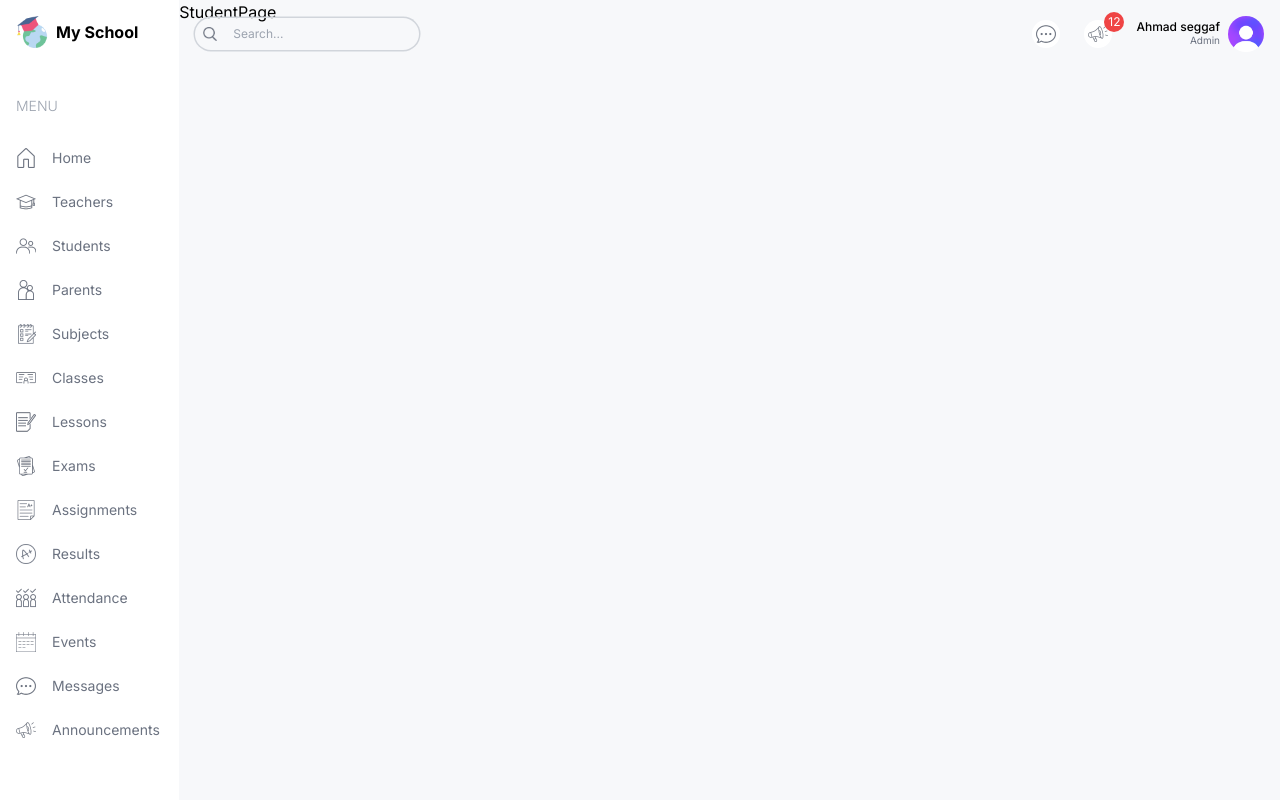
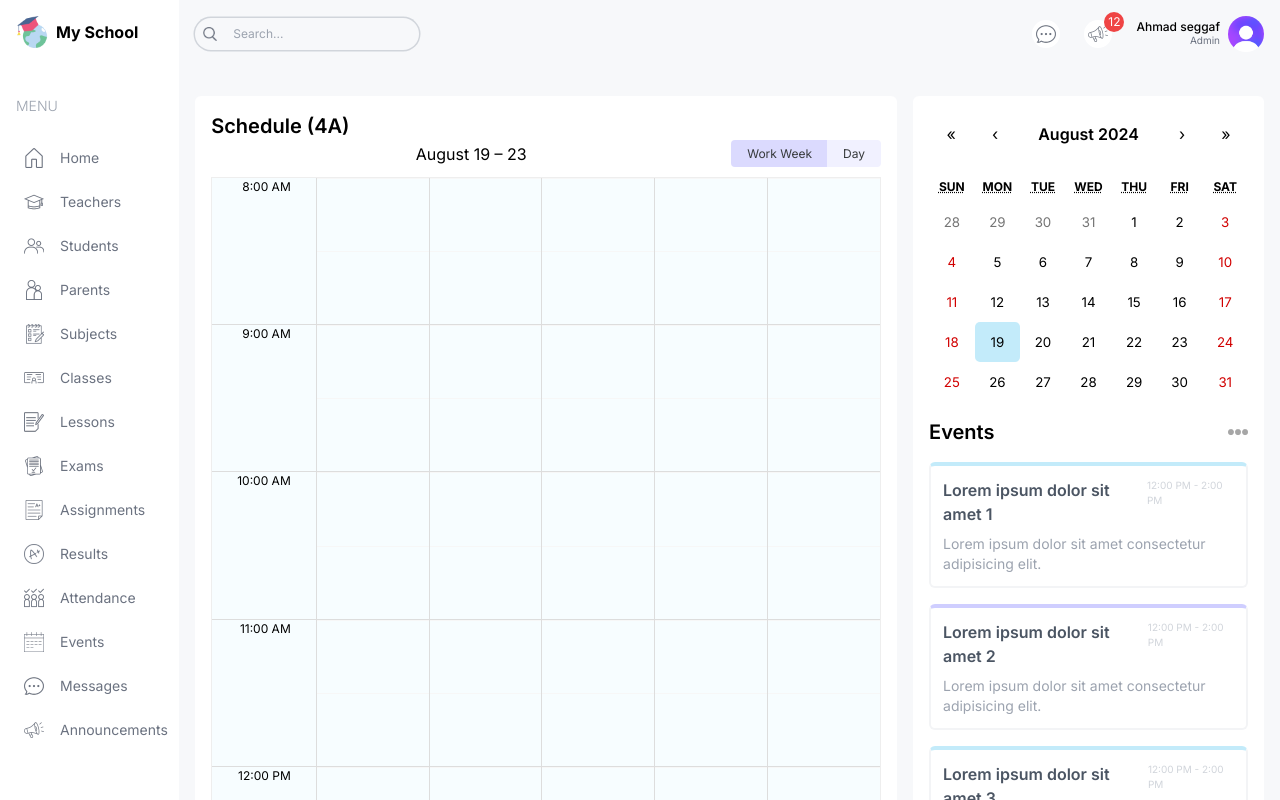
Before and after one commit to syukrontanzilah/school, a Next.js app: page /student in a window 1280 px wide. Shown: the top 800 px of the page. Built offline with nearby package versions, Linux system fonts and the light colour scheme.

Commit message:
add schedule calendar

```diff
--- a/package.json
+++ b/package.json
@@ -9,8 +9,10 @@
     "lint": "next lint"
   },
   "dependencies": {
+    "moment": "^2.30.1",
     "next": "14.2.5",
     "react": "^18",
+    "react-big-calendar": "^1.13.4",
     "react-calendar": "^5.0.0",
     "react-dom": "^18",
     "recharts": "^2.12.7"
@@ -18,6 +20,7 @@
   "devDependencies": {
     "@types/node": "^20",
     "@types/react": "^18",
+    "@types/react-big-calendar": "^1.8.9",
     "@types/react-dom": "^18",
     "eslint": "^8",
     "eslint-config-next": "14.2.5",
--- a/src/app/(dashboard)/student/page.tsx
+++ b/src/app/(dashboard)/student/page.tsx
@@ -1,8 +1,24 @@
+import Announcement from '@/components/Announcement'
+import BigCalendar from '@/components/BigCalendar'
+import CalendarEvent from '@/components/CalendarEvent'
 import React from 'react'
 
 const StudentPage = () => {
   return (
-    <div>StudentPage</div>
+    <div className='p-4 flex gap-4 flex-col xl:flex-row pt-24'>
+      {/* LEFT */}
+      <div className='w-full xl:w-2/3'>
+      <div className='h-full bg-white p-4 rounded-md'>
+        <h1 className='text-xl font-semibold'>Schedule (4A)</h1>
+        <BigCalendar/>
+      </div>
+      </div>
+      {/* RIGHT */}
+      <div className='w-full xl:w-1/3 flex flex-col gap-8'>
+      <CalendarEvent/>
+      <Announcement/>
+      </div>
+    </div>
   )
 }
 
--- a/src/app/globals.css
+++ b/src/app/globals.css
@@ -72,3 +72,92 @@
 .sidebar {
     scrollbar-width: none; /* Menyembunyikan scrollbar */
   }
+
+.rbc-btn-group:first-child{
+    display: none !important;
+}
+
+.rbd-toolbar-label{
+    text-align: right !important;
+    padding: 0px 20px !important;
+}
+
+.rbc-btn-group:last-child{
+   font-size: 12px;
+}
+
+.rbc-btn-group:last-child button{
+    border: none !important;
+    background-color: #f1f1ff !important;
+    /* margin-left: 2px !important; */
+ }
+.rbc-toolbar button.rbc-active{
+    background-color: #dbdafe !important;
+    box-shadow: none !important;
+}
+.rbc-time-view{
+    border-color: #eee !important;
+}
+.rbc-time-header{
+    display: none !important;
+}
+.rbc-time-content{
+    border: none !important;
+}
+
+.rbc-time-gutter.rbc-time-column{
+    font-size: 12px ;
+}
+
+.rbc-time-gutter.rbc-time-column .rbc-timeslot-group{
+    padding: 0px 20px !important;
+}
+
+.rbc-timeslot-group{
+    background-color: #f7fdff !important;
+}
+
+.rbc-day-slot{
+    font-size: 12px;
+}
+
+.rbc-event{
+    display:flex !important;
+    align-items: center !important;
+    justify-content: center !important;
+    border: none !important;
+    color: black !important;
+    padding: 10px !important;
+    margin: 5px !important;
+    width: 99% !important;
+}
+
+.rbc-event:nth-child(1) {
+    background-color: #e2f8ff !important;
+  }
+  .rbc-event:nth-child(2) {
+    background-color: #fefce8 !important;
+  }
+  .rbc-event:nth-child(3) {
+    background-color: #f2f1ff !important;
+  }
+  .rbc-event:nth-child(4) {
+    background-color: #fdf2fb !important;
+  }
+  .rbc-event:nth-child(5) {
+    background-color: #e2f8ff !important;
+  }
+  .rbc-event:nth-child(6) {
+    background-color: #fefce8 !important;
+  }
+  .rbc-event:nth-child(7) {
+    background-color: #f2f1ff !important;
+  }
+  .rbc-event:nth-child(8) {
+    background-color: #fdf2fb !important;
+  }
+
+  .rbc-event-label{
+    color: gray !important;
+    margin-bottom: 5px;
+  }
--- /dev/null
+++ b/src/components/BigCalendar.tsx
@@ -0,0 +1,38 @@
+"use client";
+
+import { Calendar, momentLocalizer, View, Views } from "react-big-calendar";
+import moment from "moment";
+import { calendarEvents } from "@/lib/data";
+import "react-big-calendar/lib/css/react-big-calendar.css";
+import { useEffect, useState } from "react";
+
+const localizer = momentLocalizer(moment);
+
+const BigCalendar = () => {
+  const [view, setView] = useState<View>(Views.WORK_WEEK);
+
+  const handleOnChangeView = (selectedView: View) => {
+    setView(selectedView);
+  };
+
+  useEffect(()=> {
+    console.log(calendarEvents)
+  },[])
+
+  return (
+    <Calendar
+      localizer={localizer}
+      events={calendarEvents}
+      startAccessor="start"
+      endAccessor="end"
+      views={["work_week", "day"]}
+      view={view}
+      style={{ height: "98%" }}
+      onView={handleOnChangeView}
+      min={new Date(2024, 7, 12, 8, 0, 0)} // Hari ini pukul 8:00
+      max={new Date(2024, 7, 18, 17, 0, 0)} // 1 minggu dari sekarang pukul 17:00
+    />
+  );
+};
+
+export default BigCalendar;
--- a/src/components/Menu.tsx
+++ b/src/components/Menu.tsx
@@ -1,3 +1,4 @@
+import { role } from "@/lib/data";
 import Image from "next/image";
 import Link from "next/link";
 
@@ -126,12 +127,14 @@ const Menu = () => {
               <span className="hidden lg:block text-gray-400 font-light my-4">{item.title}</span>
               {
                 item.items.map((menu,i)=> {
-                  return(
-                    <Link key={i} href={menu.href} className="flex items-center justify-center lg:justify-start gap-4 text-gray-500 py-2">
+                  if(menu.visible.includes(role)){
+                    return(
+                    <Link key={i} href={menu.href} className="flex items-center justify-center lg:justify-start gap-4 text-gray-500 py-2 md:px-2 rounded-md hover:bg-skyLight">
                       <Image src={menu.icon} alt="icon-menu" width={20} height={20}/>
                       <span className="hidden lg:block">{menu.label}</span>
                     </Link>
                   )
+                  }
                 })
               }
             </div>
--- a/src/lib/data.ts
+++ b/src/lib/data.ts
@@ -917,147 +917,163 @@ export const announcementsData = [
 
 
 // YOU SHOULD CHANGE THE DATES OF THE EVENTS TO THE CURRENT DATE TO SEE THE EVENTS ON THE CALENDAR
+
 export const calendarEvents = [
   {
     title: "Math",
     allDay: false,
-    start: new Date(2024, 7, 12, 8, 0),
-    end: new Date(2024, 7, 12, 8, 45),
+    start: new Date(2024, 7, 27, 8, 0),
+    end: new Date(2024, 7, 27, 8, 45),
   },
   {
     title: "English",
     allDay: false,
-    start: new Date(2024, 7, 12, 9, 0),
-    end: new Date(2024, 7, 12, 9, 45),
+    start: new Date(2024, 7, 27, 9, 0),
+    end: new Date(2024, 7, 27, 9, 45),
   },
   {
     title: "Biology",
     allDay: false,
-    start: new Date(2024, 7, 12, 10, 0),
-    end: new Date(2024, 7, 12, 10, 45),
+    start: new Date(2024, 7, 27, 10, 0),
+    end: new Date(2024, 7, 27, 10, 45),
   },
   {
     title: "Physics",
     allDay: false,
-    start: new Date(2024, 7, 12, 11, 0),
-    end: new Date(2024, 7, 12, 11, 45),
+    start: new Date(2024, 7, 27, 11, 0),
+    end: new Date(2024, 7, 27, 11, 45),
   },
   {
     title: "Chemistry",
     allDay: false,
-    start: new Date(2024, 7, 12, 13, 0),
-    end: new Date(2024, 7, 12, 13, 45),
+    start: new Date(2024, 7, 27, 13, 0),
+    end: new Date(2024, 7, 27, 13, 45),
   },
   {
     title: "History",
     allDay: false,
-    start: new Date(2024, 7, 12, 14, 0),
-    end: new Date(2024, 7, 12, 14, 45),
+    start: new Date(2024, 7, 27, 14, 0),
+    end: new Date(2024, 7, 27, 14, 45),
   },
   {
     title: "English",
     allDay: false,
-    start: new Date(2024, 7, 13, 9, 0),
-    end: new Date(2024, 7, 13, 9, 45),
+    start: new Date(2024, 7, 28, 9, 0),
+    end: new Date(2024, 7, 28, 9, 45),
   },
   {
     title: "Biology",
     allDay: false,
-    start: new Date(2024, 7, 13, 10, 0),
-    end: new Date(2024, 7, 13, 10, 45),
+    start: new Date(2024, 7, 28, 10, 0),
+    end: new Date(2024, 7, 28, 10, 45),
   },
   {
     title: "Physics",
     allDay: false,
-    start: new Date(2024, 7, 13, 11, 0),
-    end: new Date(2024, 7, 13, 11, 45),
+    start: new Date(2024, 7, 28, 11, 0),
+    end: new Date(2024, 7, 28, 11, 45),
   },
 
   {
     title: "History",
     allDay: false,
-    start: new Date(2024, 7, 13, 14, 0),
-    end: new Date(2024, 7, 13, 14, 45),
+    start: new Date(2024, 7, 28, 14, 0),
+    end: new Date(2024, 7, 28, 14, 45),
   },
   {
     title: "Math",
     allDay: false,
-    start: new Date(2024, 7, 14, 8, 0),
-    end: new Date(2024, 7, 14, 8, 45),
+    start: new Date(2024, 7, 28, 8, 0),
+    end: new Date(2024, 7, 29, 8, 45),
   },
   {
     title: "Biology",
     allDay: false,
-    start: new Date(2024, 7, 14, 10, 0),
-    end: new Date(2024, 7, 14, 10, 45),
+    start: new Date(2024, 7, 29, 10, 0),
+    end: new Date(2024, 7, 29, 10, 45),
   },
 
   {
     title: "Chemistry",
     allDay: false,
-    start: new Date(2024, 7, 14, 13, 0),
-    end: new Date(2024, 7, 14, 13, 45),
+    start: new Date(2024, 7, 29, 13, 0),
+    end: new Date(2024, 7, 29, 13, 45),
   },
   {
     title: "History",
     allDay: false,
-    start: new Date(2024, 7, 14, 14, 0),
-    end: new Date(2024, 7, 13, 14, 45),
+    start: new Date(2024, 7, 29, 14, 0),
+    end: new Date(2024, 7, 29, 14, 45),
   },
   {
     title: "English",
     allDay: false,
-    start: new Date(2024, 7, 15, 9, 0),
-    end: new Date(2024, 7, 15, 9, 45),
+    start: new Date(2024, 7, 30, 9, 0),
+    end: new Date(2024, 7, 30, 9, 45),
   },
   {
     title: "Biology",
     allDay: false,
-    start: new Date(2024, 7, 15, 10, 0),
-    end: new Date(2024, 7, 15, 10, 45),
+    start: new Date(2024, 7, 30, 10, 0),
+    end: new Date(2024, 7, 30, 10, 45),
   },
   {
     title: "Physics",
     allDay: false,
-    start: new Date(2024, 7, 15, 11, 0),
-    end: new Date(2024, 7, 15, 11, 45),
+    start: new Date(2024, 7, 30, 11, 0),
+    end: new Date(2024, 7, 30, 11, 45),
   },
 
   {
     title: "History",
     allDay: false,
-    start: new Date(2024, 7, 15, 14, 0),
-    end: new Date(2024, 7, 15, 14, 45),
+    start: new Date(2024, 7, 30, 14, 0),
+    end: new Date(2024, 7, 30, 14, 45),
   },
   {
     title: "Math",
     allDay: false,
-    start: new Date(2024, 7, 16, 8, 0),
-    end: new Date(2024, 7, 16, 8, 45),
+    start: new Date(2024, 7, 31, 8, 0),
+    end: new Date(2024, 7, 31, 8, 45),
   },
   {
     title: "English",
     allDay: false,
-    start: new Date(2024, 7, 16, 9, 0),
-    end: new Date(2024, 7, 16, 9, 45),
+    start: new Date(2024, 7, 31, 9, 0),
+    end: new Date(2024, 7, 31, 9, 45),
   },
 
   {
     title: "Physics",
     allDay: false,
-    start: new Date(2024, 7, 16, 11, 0),
-    end: new Date(2024, 7, 16, 11, 45),
+    start: new Date(2024, 7, 31, 11, 0),
+    end: new Date(2024, 7, 31, 11, 45),
   },
   {
     title: "Chemistry",
     allDay: false,
-    start: new Date(2024, 7, 16, 13, 0),
-    end: new Date(2024, 7, 16, 13, 45),
+    start: new Date(2024, 7, 31, 13, 0),
+    end: new Date(2024, 7, 31, 13, 45),
   },
   {
     title: "History",
     allDay: false,
-    start: new Date(2024, 7, 16, 14, 0),
-    end: new Date(2024, 7, 16, 14, 45),
+    start: new Date(2024, 7, 31, 14, 0),
+    end: new Date(2024, 7, 31, 14, 45),
   },
 ];
+
+// export const calendarEvents = [
+//   {
+//     id: 1,
+//     title: "Meeting",
+//     start: new Date(2024, 1, 10, 10, 0, 0),
+//     end: new Date(2024, 1, 10, 12, 0, 0),
+//   },
+//   {
+//     id: 2,
+//     title: "Lunch Break",
+//     start: new Date(2024, 1, 10, 12, 0, 0),
+//     end: new Date(2024, 1, 10, 13, 0, 0),
+//   },
+// ];
```
Also changed, not shown: 1 other file (tests, documents, lock files or other folders).
